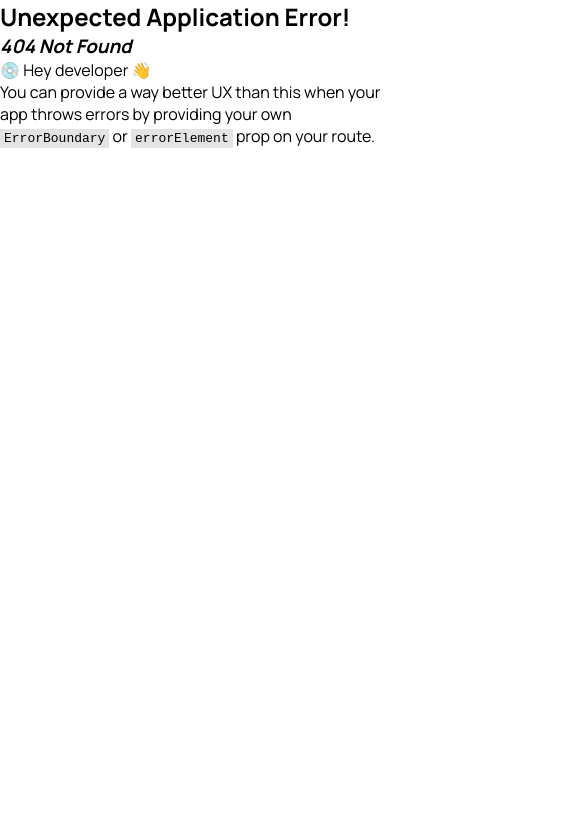
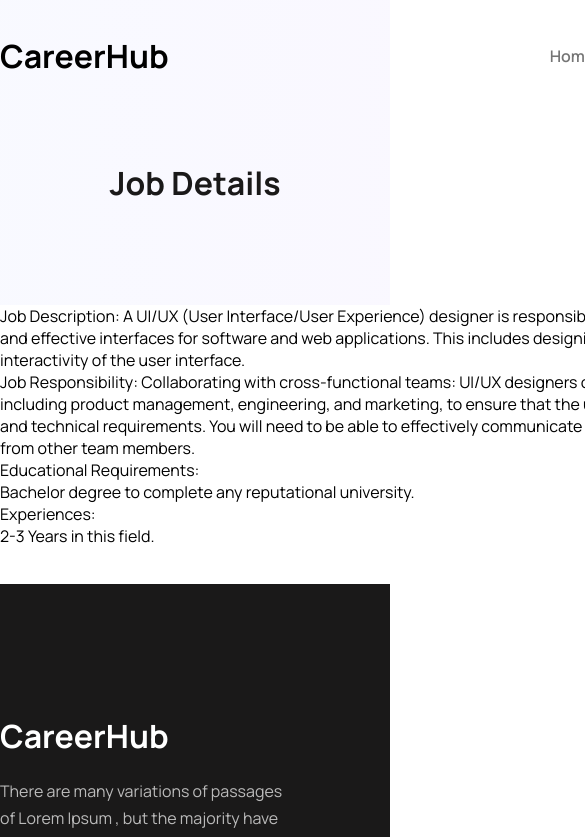
Before and after one commit to code-with-omar/react-career-hub, a React (Vite) app: page /job/1 in a window 390 px wide. Before the commit this address had no page. Shown: the top 837 px of the page, 585 px wide, since content can reach past the window. Built offline with nearby package versions, Linux system fonts and the light colour scheme.

Commit message:
Implement featuredJobsCard functionality and aslo implement the jobs details page without css and responsive

```diff
--- a/src/components/FeaturedJobs/FeaturedJobs.css
+++ b/src/components/FeaturedJobs/FeaturedJobs.css
@@ -6,4 +6,5 @@
     display: grid;
     grid-template-columns: auto auto;
     gap: 25px;
+    margin-top: 40px;
 }
--- a/src/components/FeaturedJobsCard/FeaturedJobsCard.jsx
+++ b/src/components/FeaturedJobsCard/FeaturedJobsCard.jsx
@@ -3,12 +3,13 @@ import locationIcon from '../../assets/icons/Location.png';
 import moneyIcon from '../../assets/icons/money.png';
 import { Link } from 'react-router-dom';
 const FeaturedJobsCard = ({ job }) => {
-    console.log(job);
-    const { logo, job_title, company_name, remote_or_onsite, job_type, location, salary } = job;
+    const { logo, job_title, company_name, remote_or_onsite, job_type, location, salary, id } = job;
+
+
     return (
         <div className='featured-job-card'>
             <div className='featured-job-card-logo'>
-                <img src={logo} alt=""  />
+                <img src={logo} alt="" />
             </div>
             <h3 className='font-dark-02 fw-800 fs-24'>{job_title}</h3>
             <p className='font-dark-03 fw-600 fs-20'>{company_name}</p>
@@ -24,7 +25,9 @@ const FeaturedJobsCard = ({ job }) => {
                     <img src={moneyIcon} alt="" /> {salary}
                 </p>
             </div>
-            <button className='primary-btn featured-btn'><Link>View Details</Link></button>
+            <Link to={`/job/${id}`} className='link'>
+                <button className='primary-btn'>View Details</button>
+            </Link>
         </div>
     );
 };
--- /dev/null
+++ b/src/components/JobDetails/JobDetails.css
@@ -0,0 +1,14 @@
+.job-details-title{
+    padding-top:50px ;
+    padding-bottom: 100px;
+}
+.job-details{
+    display: flex;
+    gap: 24px;
+}
+.job-details-left{
+    width: 876px;
+}
+.job-details-right{
+    width: 440px;
+}
--- /dev/null
+++ b/src/components/JobDetails/JobDetails.jsx
@@ -0,0 +1,65 @@
+import { useLoaderData, useParams } from 'react-router-dom';
+import phoneIcon from '../../assets/icons/phone.png';
+import emailIcon from '../../assets/icons/email.png';
+import moneyIcon from '../../assets/icons/money.png';
+import locationIcon from '../../assets/icons/location2.png'
+import jobIcon from '../../assets/icons/calendar.png';
+import './JobDetails.css'
+const JobDetails = () => {
+    const jobs = useLoaderData();
+    const { id } = useParams();
+    const idInt = parseInt(id);
+    const job = jobs.find(job => job.id === idInt);
+    const { job_description, job_responsibility, educational_requirements, experiences, salary, job_title, contact_information } = job;
+    console.log(contact_information.email)
+    return (
+        <section className='job-details-wrap'>
+            <div className='bg-linear-white job-details-title'>
+                <h2 className='font-dark-01 fs-32 fw-800 text-center'>Job Details</h2>
+            </div>
+            <div className='container'>
+                <div className='job-details'>
+                    <div className='job-details-left'>
+                        <p>Job Description: {job_description}</p>
+                        <p>Job Responsibility: {job_responsibility}</p>
+                        <p>Educational Requirements:</p>
+                        <p>{educational_requirements}</p>
+                        <p>Experiences:</p>
+                        <p>{experiences}</p>
+                    </div>
+                    <div className='job-details-right'>
+                        <h4>Job Details</h4>
+                        <div>
+                            <div>
+                                <img src={moneyIcon} alt="" />
+                                <h5>Salary: {salary}</h5>
+                            </div>
+                            <div>
+                                <img src={jobIcon} alt="" />
+                                <h5>Job Title: {job_title}</h5>
+                            </div>
+                        </div>
+                        <h4>Contact Information</h4>
+                        <div>
+                            <div>
+                                <img src={moneyIcon} alt="" />
+                                <h5>Phone: {contact_information.phone}</h5>
+                            </div>
+                            <div>
+                                <img src={moneyIcon} alt="" />
+                                <h5>email: {contact_information.email}</h5>
+                            </div>
+                            <div>
+                                <img src={moneyIcon} alt="" />
+                                <h5>Address: {contact_information.address}</h5>
+                            </div>
+                        </div>
+
+                    </div>
+                </div>
+            </div>
+        </section>
+    );
+};
+
+export default JobDetails;
--- a/src/main.jsx
+++ b/src/main.jsx
@@ -5,16 +5,23 @@ import {
   createBrowserRouter, RouterProvider,
 } from "react-router-dom";
 import Home from './components/Layout/Home.jsx';
-import Main from './components/Main/Main.jsx';
+import Main from './components/Pages/Main.jsx';
+import JobDetails from './components/JobDetails/JobDetails.jsx';
 
 const router = createBrowserRouter([
   {
     path: "/",
     element: <Home></Home>,
-    children:[
+    children: [
       {
-        path:'/',
-        element:<Main></Main>
+        path: '/',
+        element: <Main></Main>
+      },
+      {
+        path: '/job/:id',
+        element: <JobDetails></JobDetails>,
+        loader: () => fetch('/jobs.json')
+
       },
     ]
   },
```
Also changed, not shown: src/components/Pages/Main.css (added), src/components/Pages/Main.jsx (renamed from src/components/Main/Main.jsx).
